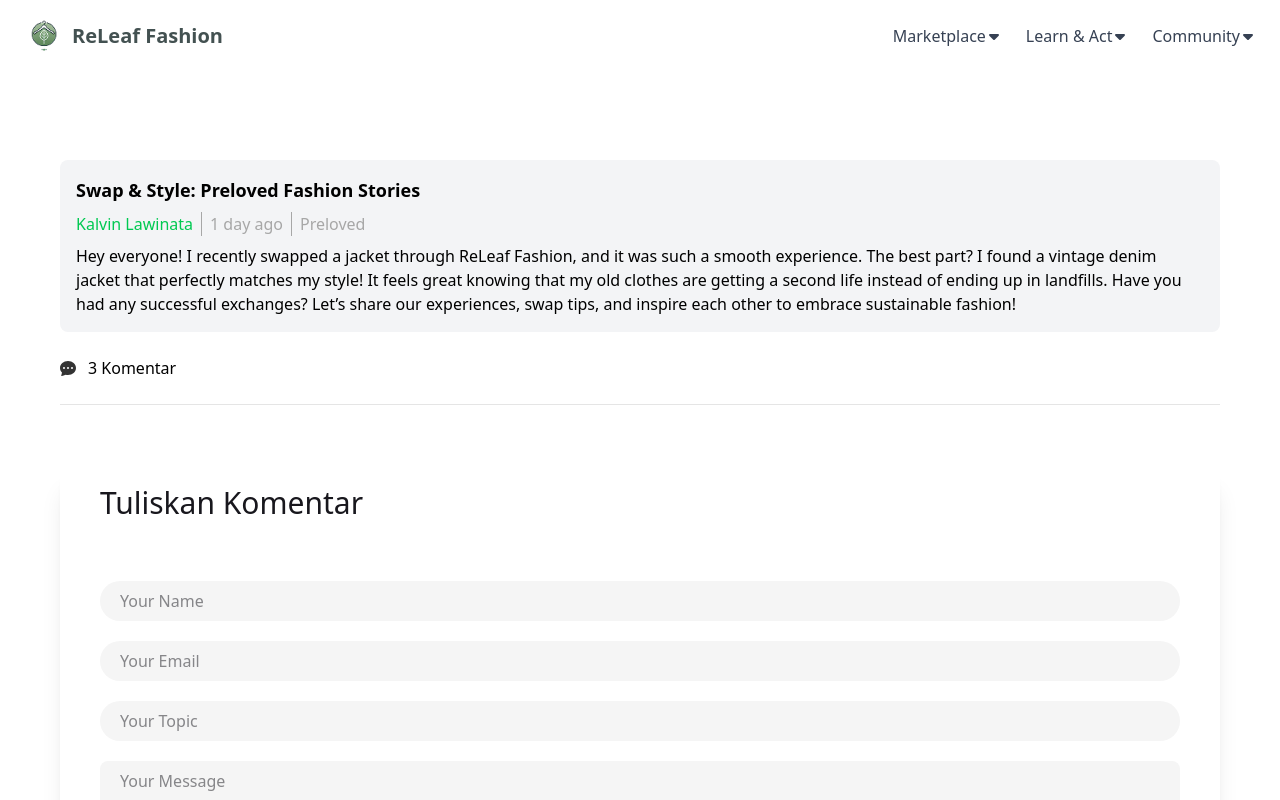
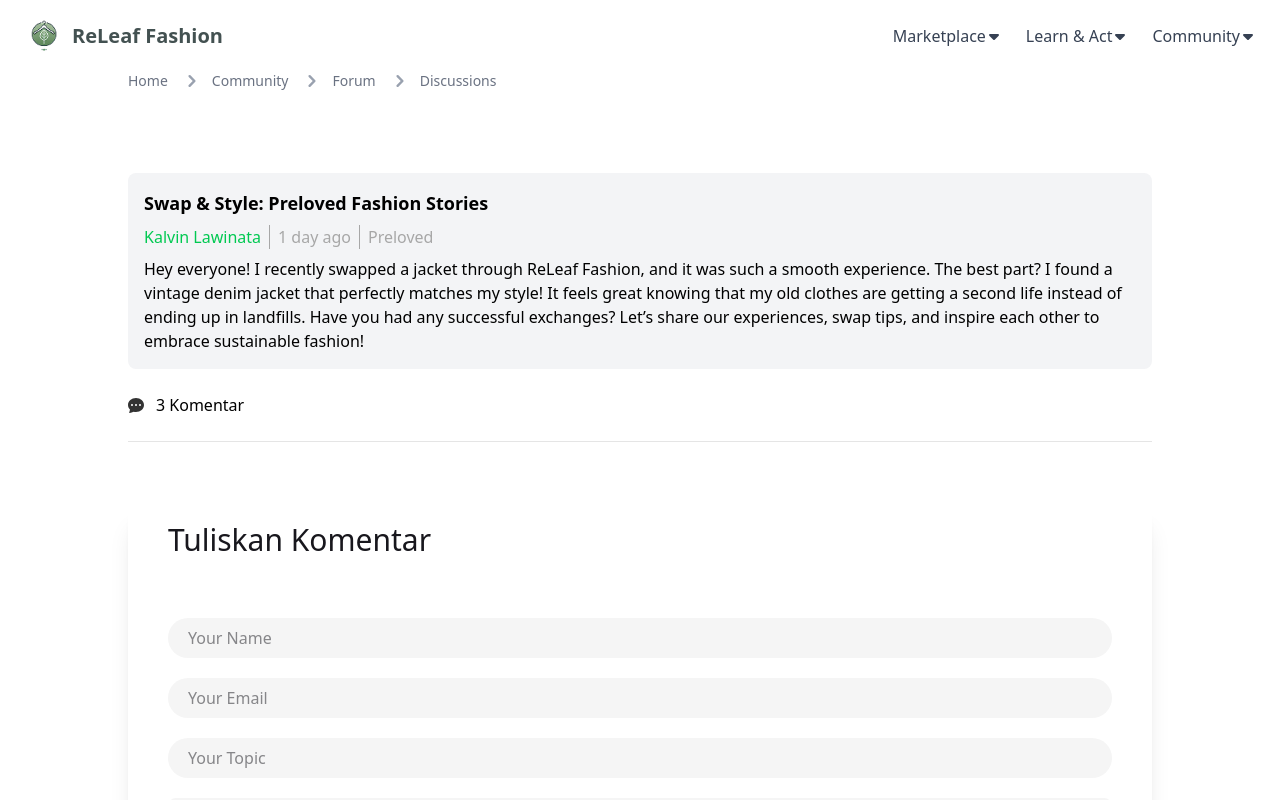
Before and after one commit to NataniaReginaCS/releaf, a React (Vite) app: page /forum_detail in a window 1280 px wide. Shown: the top 800 px of the page. Built offline with nearby package versions, Linux system fonts and the light colour scheme.

Commit message:
pak kris

```diff
--- a/src/routes/forum.tsx
+++ b/src/routes/forum.tsx
@@ -89,7 +89,7 @@ function ForumComponent() {
 									></path>
 								</svg>
 								<span className="ml-1 text-sm font-medium text-gray-500 md:ml-2">
-									Forum Discussions
+									Forum
 								</span>
 							</div>
 						</li>
--- a/src/routes/forum_detail.tsx
+++ b/src/routes/forum_detail.tsx
@@ -7,7 +7,79 @@ export const Route = createFileRoute("/forum_detail")({
 
 function RouteComponent() {
 	return (
-		<div className="h-full text-black bg-white pb-15 pt-40 pe-15 ps-15 md:my-0 mt-0 text-black max-sm:pt-20 max-sm:pe-5 max-sm:ps-5">
+		<div className="h-full text-black bg-white pb-15 pe-32 ps-32 md:my-0 mt-0 text-black max-sm:pt-17 max-sm:pe-7 max-sm:ps-7 max-sm:pb-2">
+			<div className="mt-17  md:mb-20 max-sm:mt-0 mb-5">
+				<ol className="inline-flex items-center space-x-1 md:space-x-3">
+					<li className="inline-flex items-center">
+						<a
+							href="/"
+							className="inline-flex items-center text-sm font-medium text-gray-500 hover:text-green-300"
+						>
+							Home
+						</a>
+					</li>
+					<li>
+						<div className="flex items-center">
+							<svg
+								className="w-6 h-6 text-gray-400"
+								fill="currentColor"
+								viewBox="0 0 20 20"
+								xmlns="http://www.w3.org/2000/svg"
+							>
+								<path
+									fill-rule="evenodd"
+									d="M7.293 14.707a1 1 0 010-1.414L10.586 10 7.293 6.707a1 1 0 011.414-1.414l4 4a1 1 0 010 1.414l-4 4a1 1 0 01-1.414 0z"
+									clip-rule="evenodd"
+								></path>
+							</svg>
+							<a
+								href="/community"
+								className="ml-1 text-sm font-medium text-gray-500 hover:text-green-300 md:ml-2"
+							>
+								Community
+							</a>
+						</div>
+					</li>
+					<li>
+						<div className="flex items-center">
+							<svg
+								className="w-6 h-6 text-gray-400"
+								fill="currentColor"
+								viewBox="0 0 20 20"
+								xmlns="http://www.w3.org/2000/svg"
+							>
+								<path
+									fill-rule="evenodd"
+									d="M7.293 14.707a1 1 0 010-1.414L10.586 10 7.293 6.707a1 1 0 011.414-1.414l4 4a1 1 0 010 1.414l-4 4a1 1 0 01-1.414 0z"
+									clip-rule="evenodd"
+								></path>
+							</svg>
+							<span className="ml-1 text-sm font-medium text-gray-500 md:ml-2 ">
+								Forum
+							</span>
+						</div>
+					</li>
+					<li>
+						<div className="flex items-center">
+							<svg
+								className="w-6 h-6 text-gray-400"
+								fill="currentColor"
+								viewBox="0 0 20 20"
+								xmlns="http://www.w3.org/2000/svg"
+							>
+								<path
+									fill-rule="evenodd"
+									d="M7.293 14.707a1 1 0 010-1.414L10.586 10 7.293 6.707a1 1 0 011.414-1.414l4 4a1 1 0 010 1.414l-4 4a1 1 0 01-1.414 0z"
+									clip-rule="evenodd"
+								></path>
+							</svg>
+							<span className="ml-1 text-sm font-medium text-gray-500 md:ml-2">
+								Discussions
+							</span>
+						</div>
+					</li>
+				</ol>
+			</div>
 			<div className="w-full h-full flex flex-col">
 				<div className="w-full md:w-full grid grid-cols-1 md:grid-cols-1 gap-6 mb-13">
 					<div className="flex flex-col gap-y-2 bg-gray-100 p-4 rounded-lg ">
```
